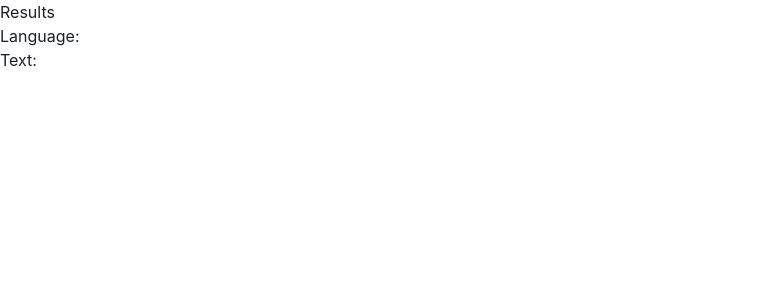
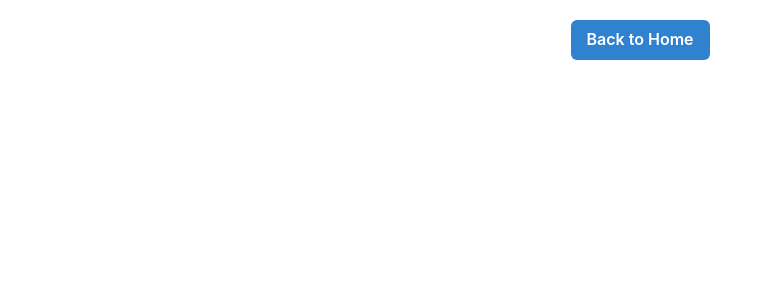
Before and after one commit to dnd1993/readnlearn, a Next.js app: page /result in a window 1280 px wide. Shown: the top 300 px of the page, without its empty margins (0-773 px from the left). Built offline with nearby package versions, Linux system fonts and the light colour scheme.

Commit message:
[feat] Styles the results page, parses the text

```diff
--- a/pages/result/index.tsx
+++ b/pages/result/index.tsx
@@ -1,12 +1,30 @@
-import { useFormData } from "../../context/FormDataContext"
+import { Text, Box, Button, VStack } from "@chakra-ui/react";
+import { useFormData } from "../../context/FormDataContext";
+import { useRouter } from 'next/router';
 
 export default function Result() {
+    const router = useRouter();
     const { formData } = useFormData();
+    // This regex splits on spaces while preserving punctuation as separate "words"
+    const words = formData.text.split(/(\s+|\b)/);
+    const handleWordClick = (word: string) => {
+        console.log(`You clicked on: ${word}`);
+    }
     return (
-        <div>
-            <h1>Results</h1>
-            <p>Language: {formData.language}</p>
-            <p>Text: {formData.text}</p>
-        </div>
+        <VStack spacing={4} mt='20px'>
+            <Button colorScheme="blue" onClick={() => router.push('/')}>
+                Back to Home
+            </Button>
+            <Box p={5} textAlign="justify" whiteSpace="pre-wrap">
+                {words.map((word, index) => (
+                    <Text as="span" key={index} cursor="pointer"
+                         _hover={{ textDecoration: "underline" }}
+                         onClick={() => handleWordClick(word)}
+                         marginRight="1px">
+                        {word}
+                    </Text>
+                ))}
+            </Box>
+        </VStack>
     )
 }
```
